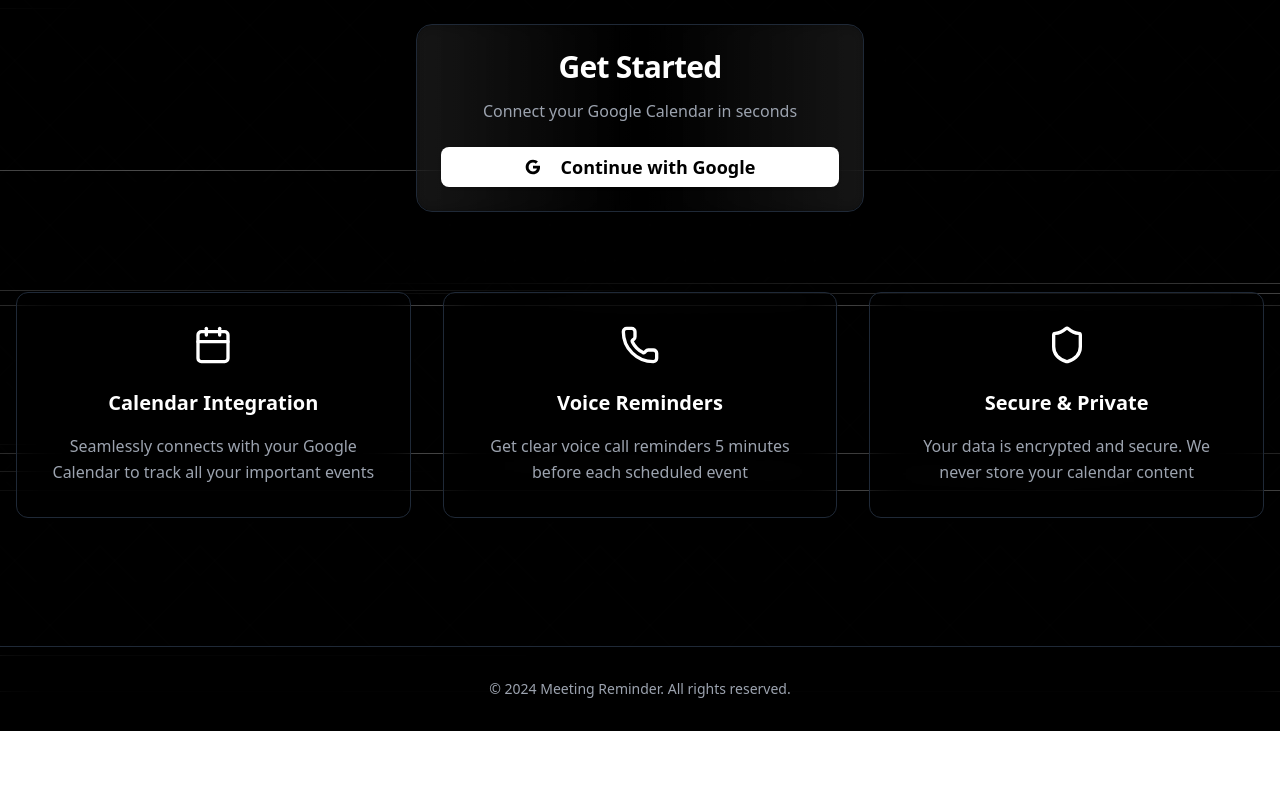
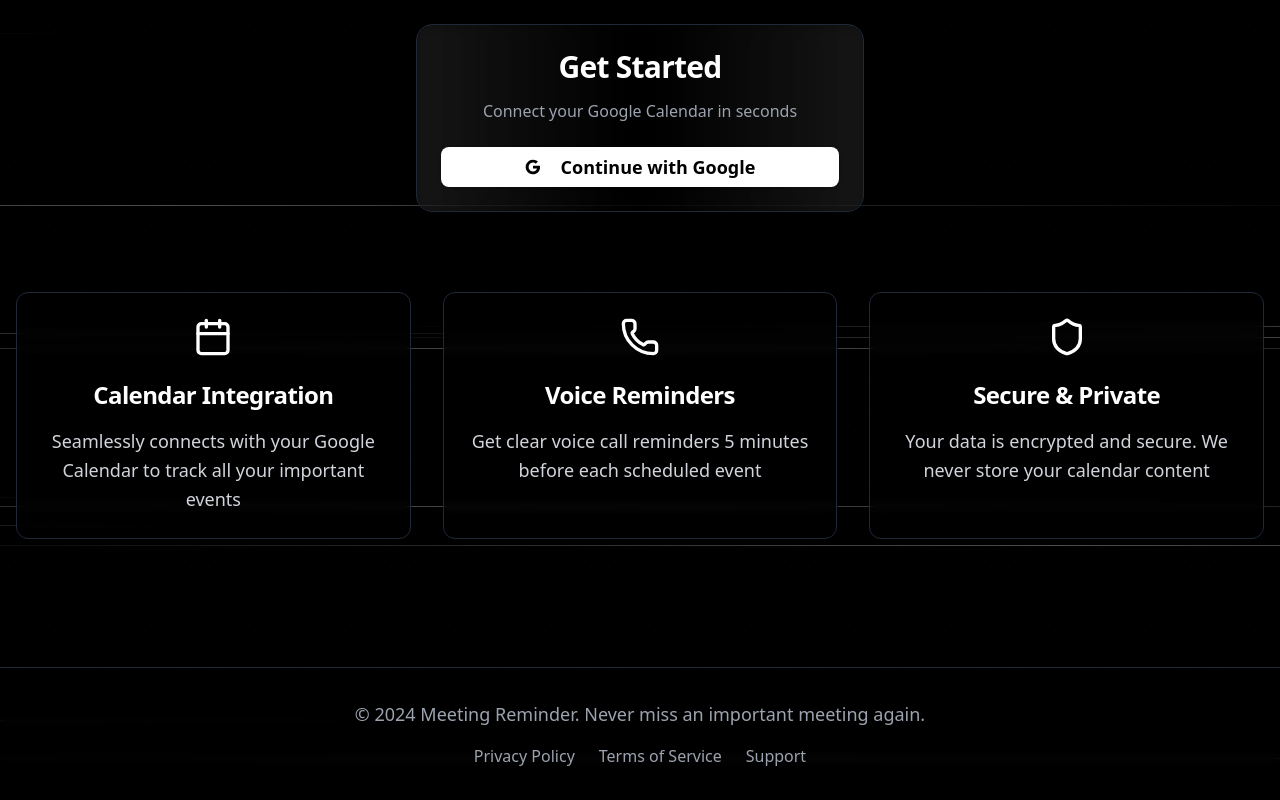
Before and after one commit to Razalp/calendar-call-system, a Next.js app: page / in a window 1280 px wide. Shown: the part 418-1218 px from the top of the page. Before the commit the page ends 1149 px from the top, so only its background shows below. Built offline with nearby package versions, Linux system fonts and the light colour scheme; no server answers.

Commit message:
Refactor FeatureCard component and enhance Footer with additional links

```diff
--- /dev/null
+++ b/src/app/api/users/route.ts
@@ -0,0 +1,27 @@
+import { NextResponse } from "next/server";
+import clientPromise from "../../lib/mongodb";
+
+export async function GET() {
+  try {
+    const client = await clientPromise;
+    const db = client.db();
+
+    // Fetch all users
+    const users = await db.collection("users").find({}).toArray();
+
+    // Fetch accounts if you also want Google login details
+    const accounts = await db.collection("accounts").find({}).toArray();
+
+    return NextResponse.json({
+      success: true,
+      users,
+      accounts,
+    });
+  } catch (error) {
+    console.error("Error fetching users:", error);
+    return NextResponse.json(
+      { success: false, error: "Internal Server Error" },
+      { status: 500 }
+    );
+  }
+}
--- a/src/components/ui/feature-card.tsx
+++ b/src/components/ui/feature-card.tsx
@@ -1,5 +1,5 @@
-import { Card, CardContent } from "@/components/ui/card"
 import type { ReactNode } from "react"
+import { Card, CardContent, CardDescription, CardHeader, CardTitle } from "@/components/ui/card"
 
 interface FeatureCardProps {
   icon: ReactNode
@@ -9,16 +9,13 @@ interface FeatureCardProps {
 
 export function FeatureCard({ icon, title, description }: FeatureCardProps) {
   return (
-    <Card className="bg-black/30 border border-gray-800 backdrop-blur-xl hover:bg-black/50 transition-all duration-300 group hover:scale-105 hover:shadow-2xl relative overflow-hidden">
-      {/* Card glow effect */}
-      <div className="absolute inset-0 bg-gradient-to-br from-white/5 via-transparent to-white/5 opacity-0 group-hover:opacity-100 transition-opacity duration-300"></div>
-
-      <CardContent className="p-8 text-center relative z-10">
-        <div className="mb-6 flex justify-center transform group-hover:scale-110 transition-transform duration-300">
-          {icon}
-        </div>
-        <h3 className="text-xl font-bold text-white mb-4 group-hover:text-gray-100 transition-colors">{title}</h3>
-        <p className="text-gray-400 leading-relaxed group-hover:text-gray-300 transition-colors">{description}</p>
+    <Card className="bg-black/30 border-gray-800 backdrop-blur-sm hover:bg-black/40 transition-all duration-300 group">
+      <CardHeader className="text-center pb-4">
+        <div className="flex justify-center mb-4 group-hover:scale-110 transition-transform duration-300">{icon}</div>
+        <CardTitle className="text-2xl font-bold text-white mb-2">{title}</CardTitle>
+      </CardHeader>
+      <CardContent className="text-center">
+        <CardDescription className="text-gray-300 text-lg leading-relaxed">{description}</CardDescription>
       </CardContent>
     </Card>
   )
--- a/src/components/ui/footer.tsx
+++ b/src/components/ui/footer.tsx
@@ -1,9 +1,20 @@
 export function Footer() {
   return (
-    <footer className="border-t border-gray-800 bg-black/50 backdrop-blur-xl relative z-10">
+    <footer className="relative z-10 border-t border-gray-800 bg-black/50 backdrop-blur-sm">
       <div className="container mx-auto px-4 py-8">
         <div className="text-center">
-          <p className="text-gray-400 text-sm">© 2024 Meeting Reminder. All rights reserved.</p>
+          <p className="text-gray-400 text-lg">© 2024 Meeting Reminder. Never miss an important meeting again.</p>
+          <div className="mt-4 flex justify-center space-x-6">
+            <a href="#" className="text-gray-400 hover:text-white transition-colors text-base">
+              Privacy Policy
+            </a>
+            <a href="#" className="text-gray-400 hover:text-white transition-colors text-base">
+              Terms of Service
+            </a>
+            <a href="#" className="text-gray-400 hover:text-white transition-colors text-base">
+              Support
+            </a>
+          </div>
         </div>
       </div>
     </footer>
```
